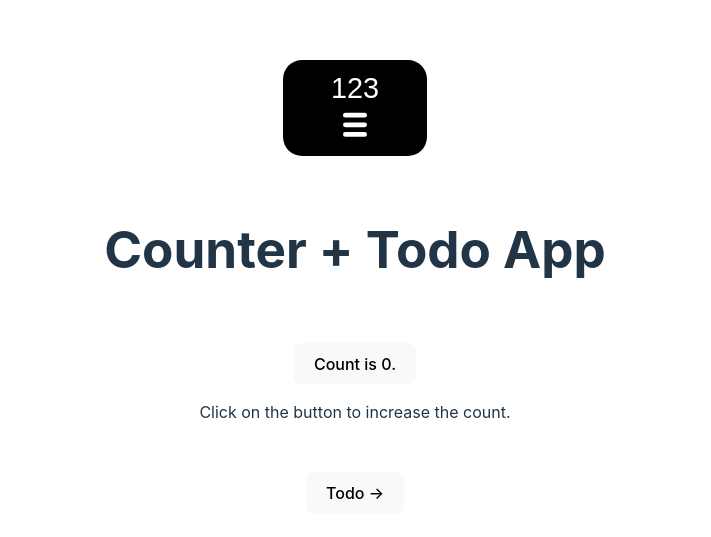
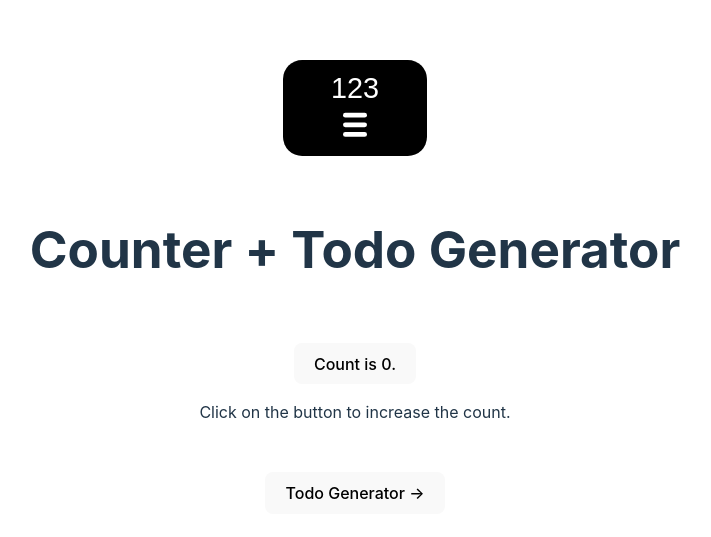
Before and after one commit to rajneesh069/s3-bucket-frontend, a React (Vite) app: page / in a window 1280 px wide. Shown: the part 125-662 px from the top of the page, without its empty margins (285-996 px from the left). Built offline with nearby package versions, Linux system fonts and the light colour scheme.

Commit message:
modify README to contain aim of the project and proper details regarding it

```diff
--- a/index.html
+++ b/index.html
@@ -1,13 +1,16 @@
 <!doctype html>
 <html lang="en">
+
 <head>
   <meta charset="UTF-8" />
   <link rel="icon" type="image/svg+xml" href="/app.svg" />
   <meta name="viewport" content="width=device-width, initial-scale=1.0" />
   <title>S3 App</title>
 </head>
+
 <body>
   <div id="root"></div>
   <script type="module" src="/src/main.tsx"></script>
 </body>
+
 </html>
--- a/src/components/Counter.tsx
+++ b/src/components/Counter.tsx
@@ -12,7 +12,7 @@ export default function Counter() {
       <div>
         <img src={"/app.svg"} className="logo app" alt="App logo" />
       </div>
-      <h1>Counter + Todo App</h1>
+      <h1>Counter + Todo Generator</h1>
       <div className="card">
         <button onClick={() => setCount((count) => count + 1)}>
           Count is {count}.
@@ -24,7 +24,7 @@ export default function Counter() {
           navigate("/todos");
         }}
       >
-        Todo &rarr;
+        Todo Generator &rarr;
       </button>
     </>
   );
```
Also changed, not shown: 1 other file (tests, documents, lock files or other folders). Lines whose indentation alone changed are shown as unchanged.
